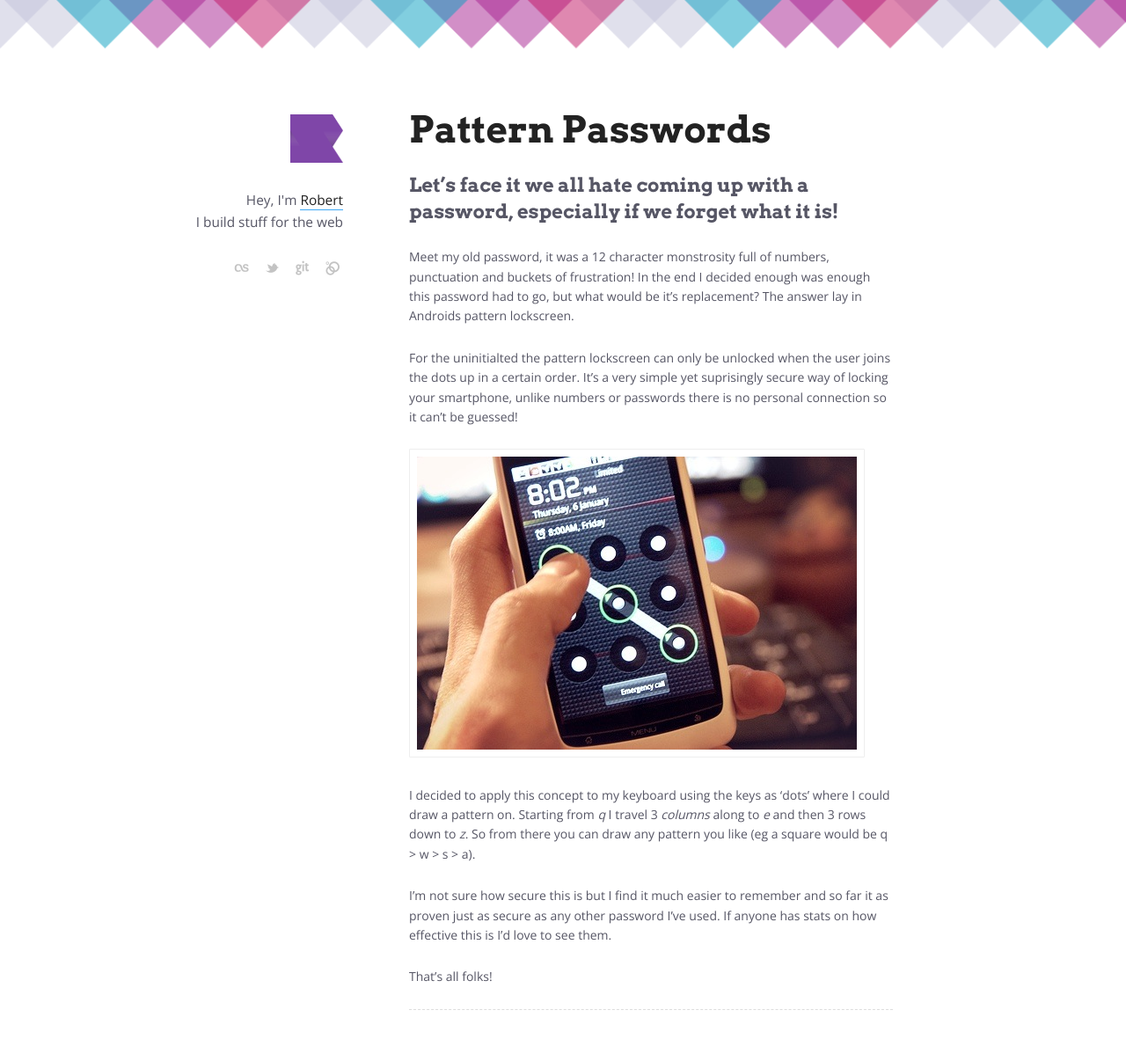
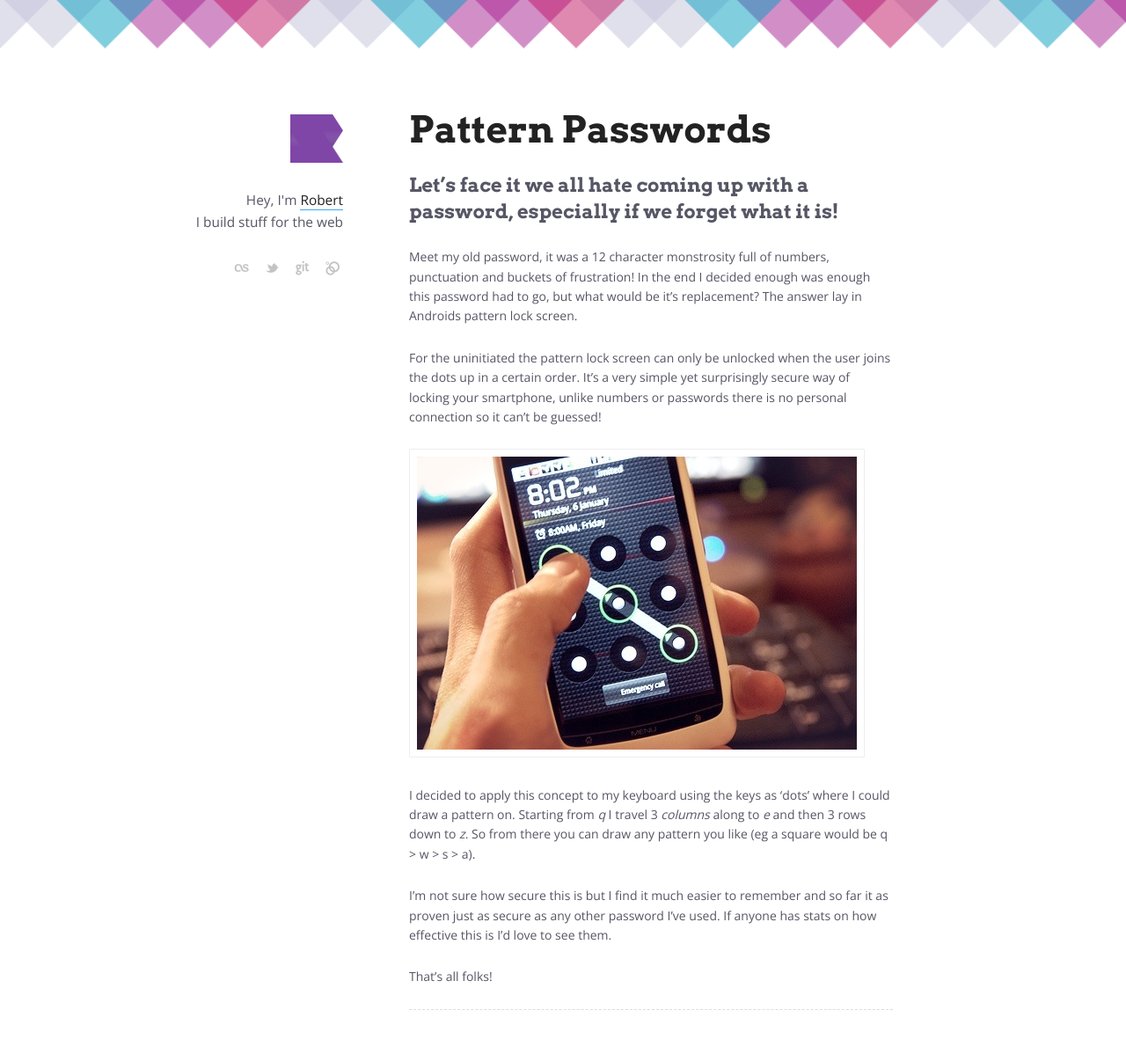
Before and after one commit to studioromeo/studioromeo.github.com, a Jekyll site: the page built from _posts/2012-10-11-pattern-passwords.md, in a window 1280 px wide. Shown: the whole page at 88% size. Built offline with Jekyll 4.4.1, drawn with Linux system fonts in a browser that asks for light colours.

Commit message:
Preflight spellcheck

```diff
--- a/_posts/2012-10-11-pattern-passwords.md
+++ b/_posts/2012-10-11-pattern-passwords.md
@@ -4,9 +4,9 @@ layout: post
 
 ## Let's face it we all hate coming up with a password, especially if we forget what it is!
 
-Meet my old password, it was a 12 character monstrosity full of numbers, punctuation and buckets of frustration! In the end I decided enough was enough this password had to go, but what would be it's replacement? The answer lay in Androids pattern lockscreen.
+Meet my old password, it was a 12 character monstrosity full of numbers, punctuation and buckets of frustration! In the end I decided enough was enough this password had to go, but what would be it's replacement? The answer lay in Androids pattern lock screen.
 
-For the uninitialted the pattern lockscreen can only be unlocked when the user joins the dots up in a certain order. It's a very simple yet suprisingly secure way of locking your smartphone, unlike numbers or passwords there is no personal connection so it can't be guessed!
+For the uninitiated the pattern lock screen can only be unlocked when the user joins the dots up in a certain order. It's a very simple yet surprisingly secure way of locking your smartphone, unlike numbers or passwords there is no personal connection so it can't be guessed!
 
 ![An Androids Lockscreen](/img/2012/androidpattern.jpg)
 
```
